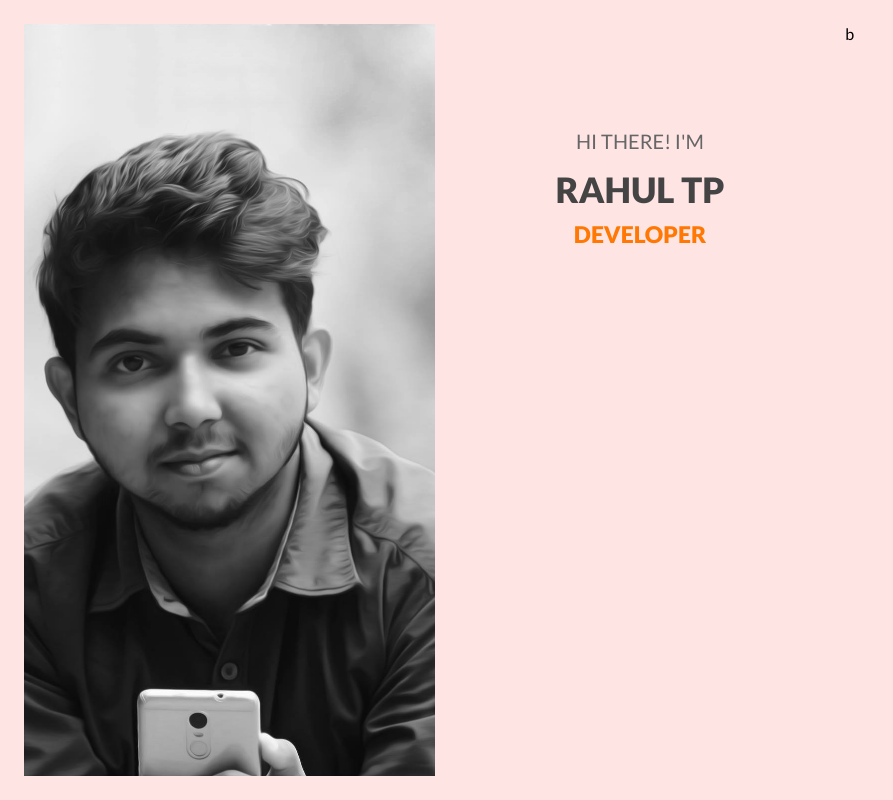
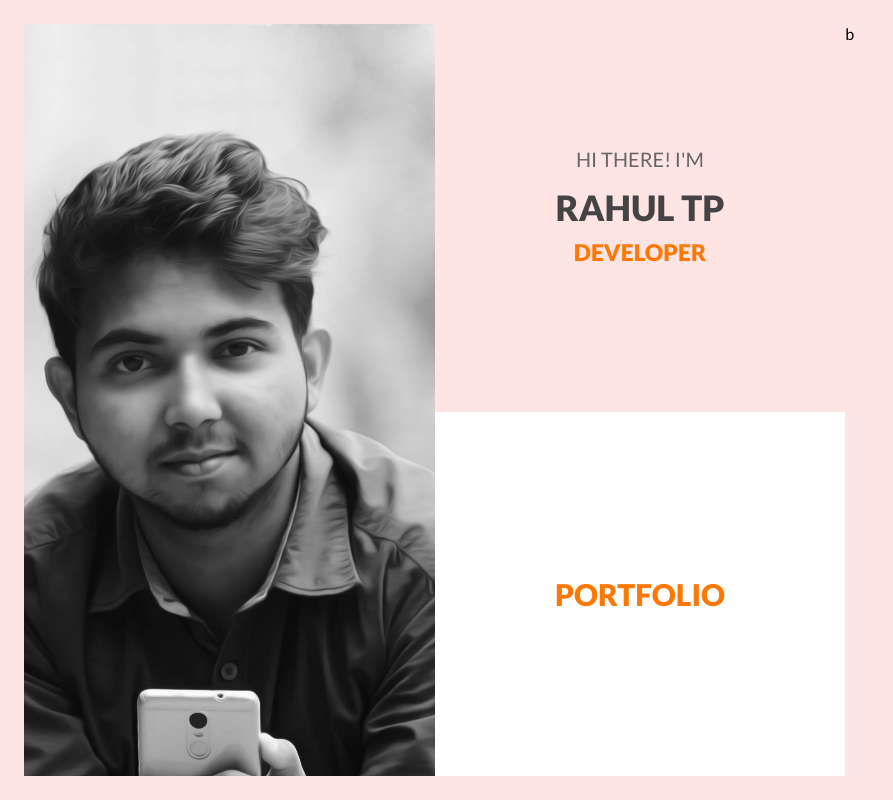
Before and after one commit to rahulspace/rahultp-site, a Vue app: page / in a window 1280 px wide. Shown: the whole page, without its empty margins (0-893 px from the left). Built offline with nearby package versions, Linux system fonts and the light colour scheme.

Commit message:
Create and style protfolio

```diff
--- a/src/components/Home.vue
+++ b/src/components/Home.vue
@@ -8,6 +8,9 @@
           <h3>Hi There! I'm</h3>
           <h1>Rahul TP</h1>
           <h2>Developer</h2>
+        </div>
+        <div class="portfolio">
+          <h2>Portfolio</h2>
         </div>
       </div>
       <div class="second-column">b</div>
@@ -50,7 +53,8 @@ export default {
           flex-direction: column;
           justify-content: center;
           align-items: center;
-          height: calc(50vh - 72px);
+          height: calc(50vh - 36px);
+          margin-bottom: 24px;
 
           h3 {
             font-size: 20px;
@@ -72,6 +76,21 @@ export default {
             font-weight: 900;
           }
         }
+
+        .portfolio {
+          display: flex;
+          flex-direction: column;
+          justify-content: center;
+          align-items: center;
+          height: calc(50vh - 36px);
+          background: #ffffff;
+
+          h2 {
+            font-size: 30px;
+            color: #ff7804;
+            font-weight: 900;
+          }
+        }
       }
 
       .second-column {
```
